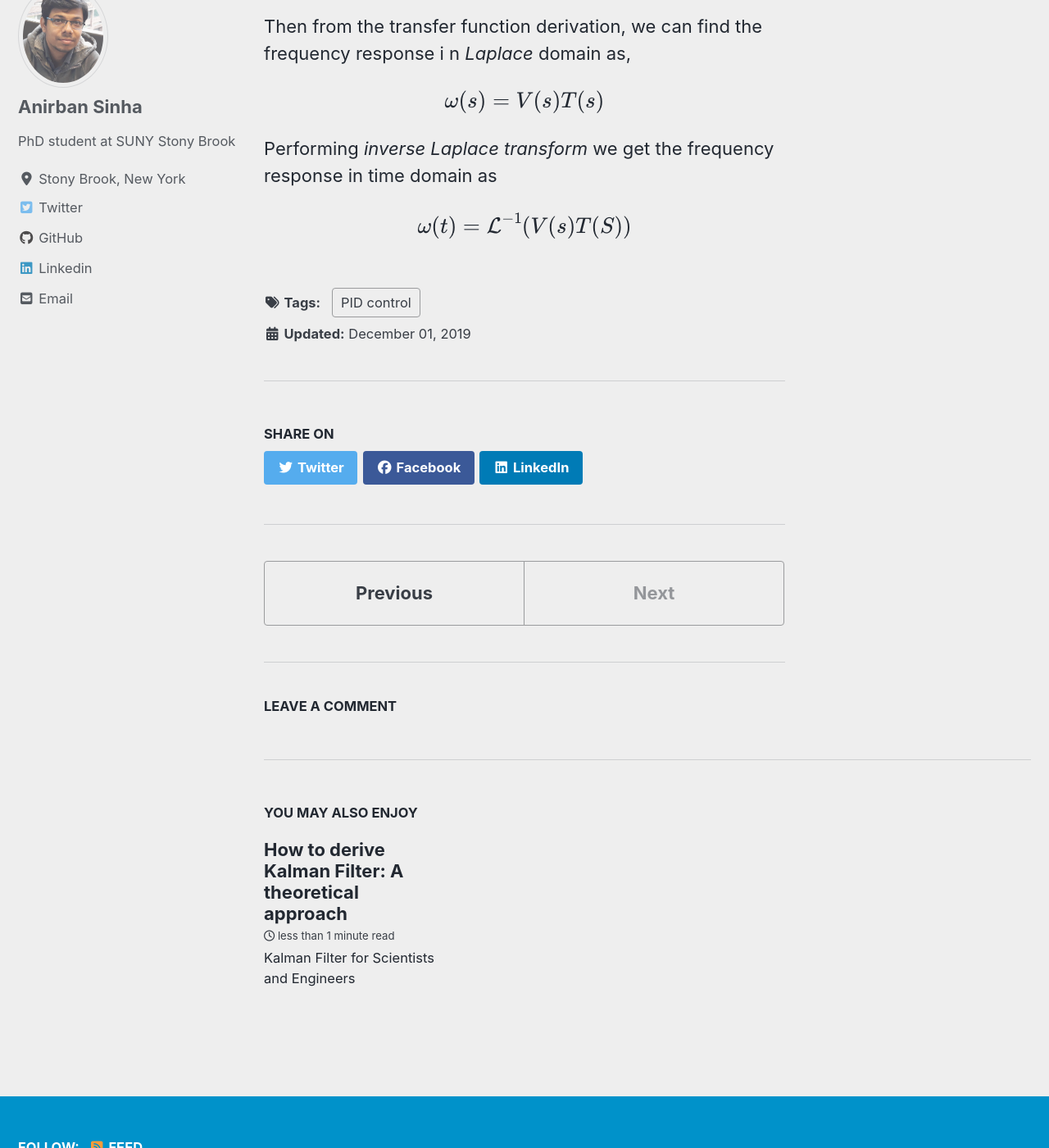
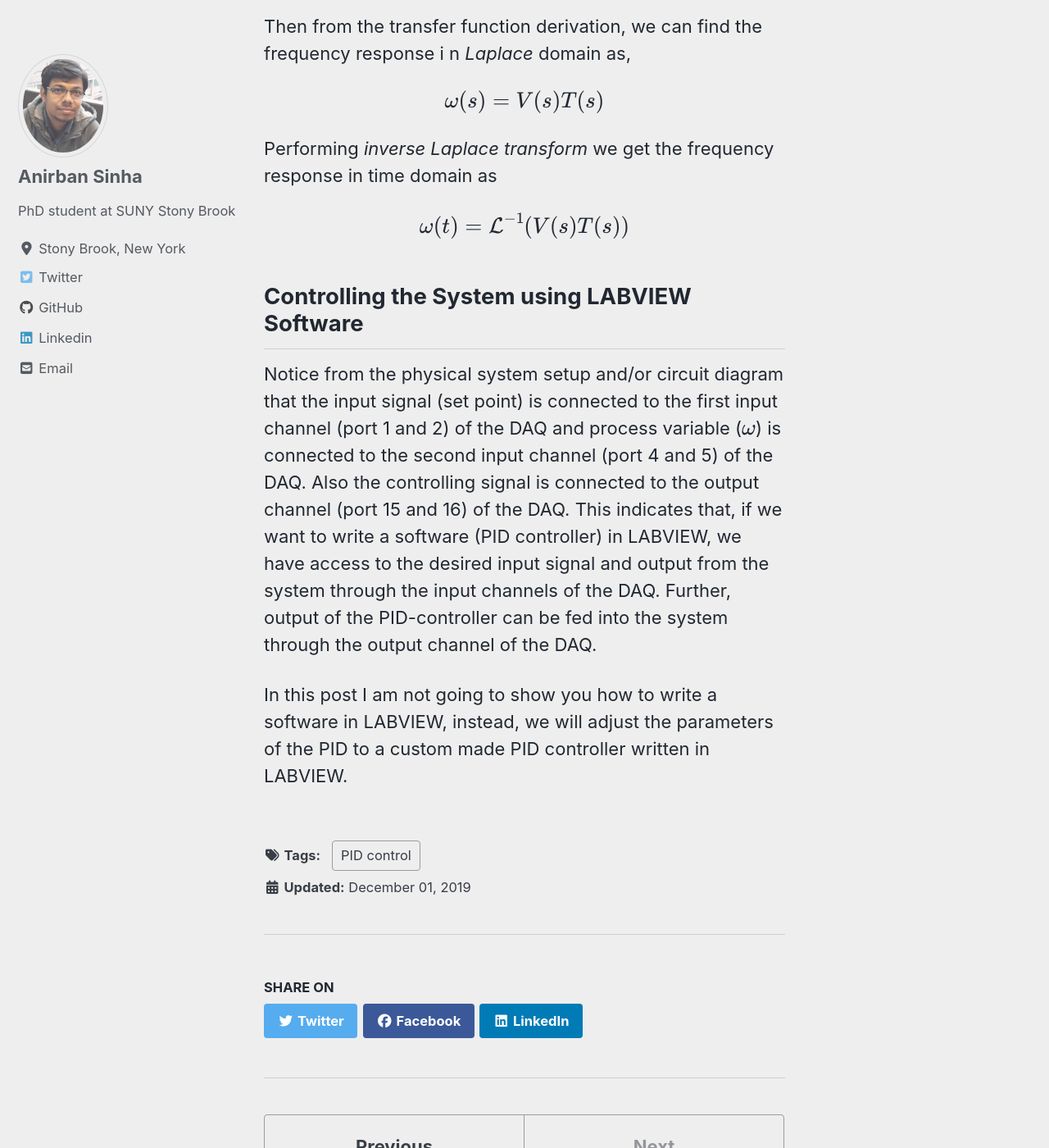
Before and after one commit to mattsinbot/mattsinbot.github.io, a Jekyll site: the page built from _posts/2019-12-3-PID.md, in a window 1280 px wide and 1400 px high, scrolled down 3338 px. Shown: the whole window at 82% size. Built offline with Jekyll 4.4.1, drawn with Linux system fonts in a browser that asks for light colours; cached includes are drawn as plain includes; nearby versions of some CDN libraries; formulas are drawn with MathJax 3; comment, search, counter and statistics services are not loaded; some of the changed text lies outside the part shown.

Commit message:
pid post updated

```diff
--- a/_posts/2019-12-3-PID.md
+++ b/_posts/2019-12-3-PID.md
@@ -46,4 +46,9 @@
 
 Performing *inverse Laplace transform* we get the frequency response in time domain as
 
-$$\omega(t) = \mathcal{L}^{-1}(V(s)T(S))$$
+$$\omega(t) = \mathcal{L}^{-1}(V(s)T(s))$$
+
+## Controlling the System using LABVIEW Software
+Notice from the physical system setup and/or circuit diagram that the input signal (set point) is connected to the first input channel (port 1 and 2) of the DAQ and process variable ($$\omega$$) is connected to the second input channel (port 4 and 5) of the DAQ. Also the controlling signal is connected to the output channel (port 15 and 16) of the DAQ. This indicates that, if we want to write a software (PID controller) in LABVIEW, we have access to the desired input signal and output from the system through the input channels of the DAQ. Further, output of the PID-controller can be fed into the system through the output channel of the DAQ.
+
+In this post I am not going to show you how to write a software in LABVIEW, instead, we will adjust the parameters of the PID to a custom made PID controller written in LABVIEW.
```
